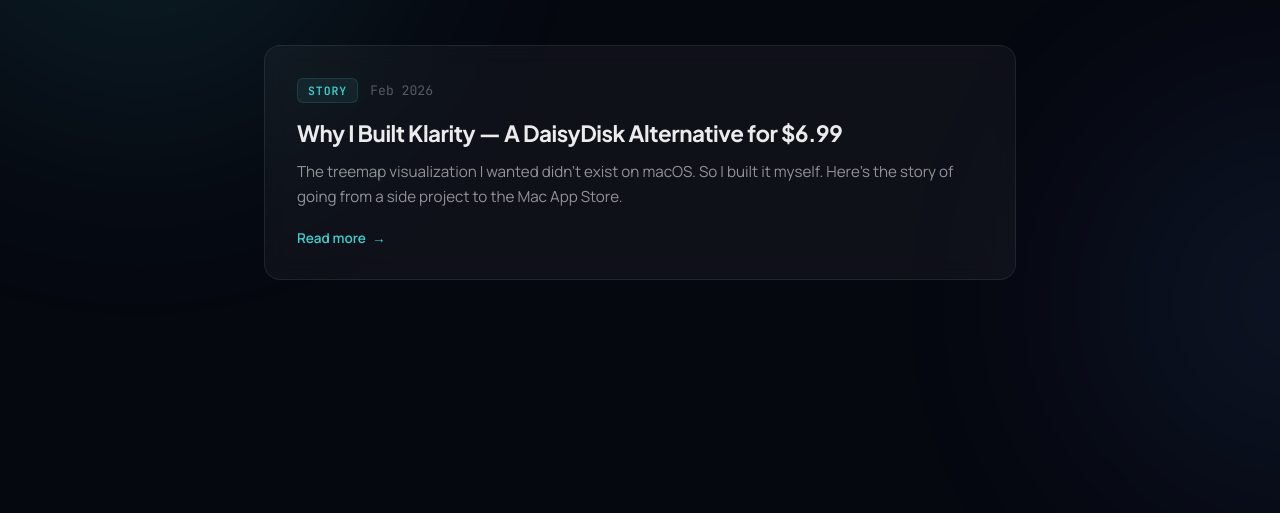
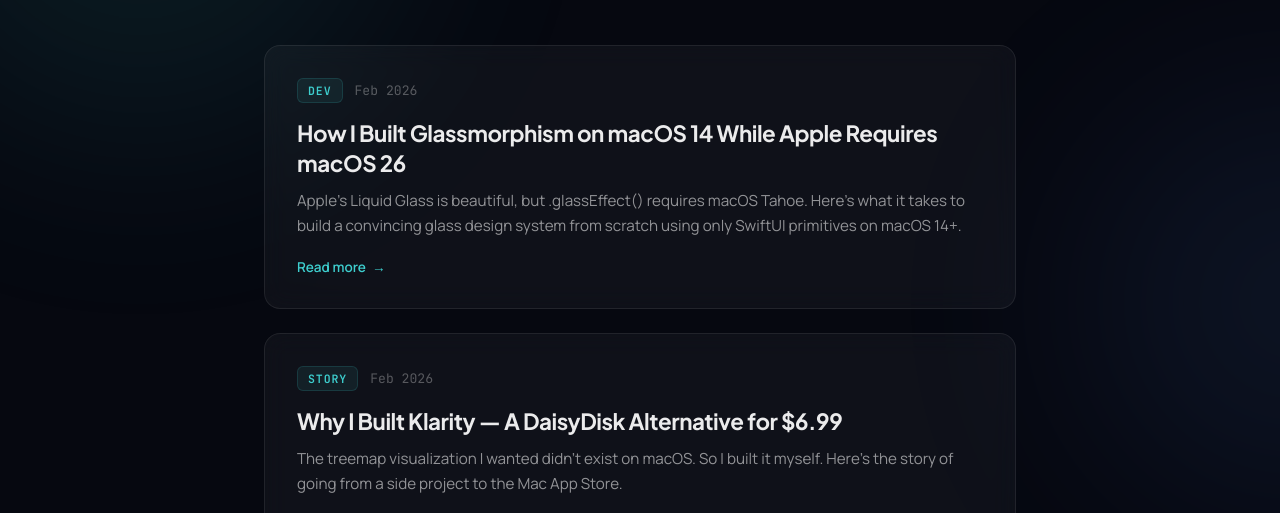
Before and after one commit to mukul-rgb-beep/Klarity-site, a plain HTML site: page blog/index.html in a window 1280 px wide. Shown: the part 282-795 px from the top of the page. Drawn offline with Linux system fonts and the light colour scheme.

Commit message:
Update index.html

```diff
--- a/blog/index.html
+++ b/blog/index.html
@@ -463,6 +463,18 @@
 
   <div class="blog-grid">
 
+    <!-- Post 2 -->
+    <a href="/blog/building-liquid-glass-ui-macos.html" class="blog-card">
+      <div class="blog-card-meta">
+        <span class="blog-card-tag">Dev</span>
+        <span class="blog-card-date">Feb 2026</span>
+      </div>
+      <h2>How I Built Glassmorphism on macOS 14 While Apple Requires macOS 26</h2>
+      <p>Apple's Liquid Glass is beautiful, but .glassEffect() requires macOS Tahoe. Here's what it takes to build a convincing glass design system from scratch using only SwiftUI primitives on macOS 14+.</p>
+      <div class="blog-card-arrow">Read more <span>→</span></div>
+    </a>
+
+
     <!-- Post 1 -->
     <a href="/blog/why-i-built-klarity.html" class="blog-card">
       <div class="blog-card-meta">
```
